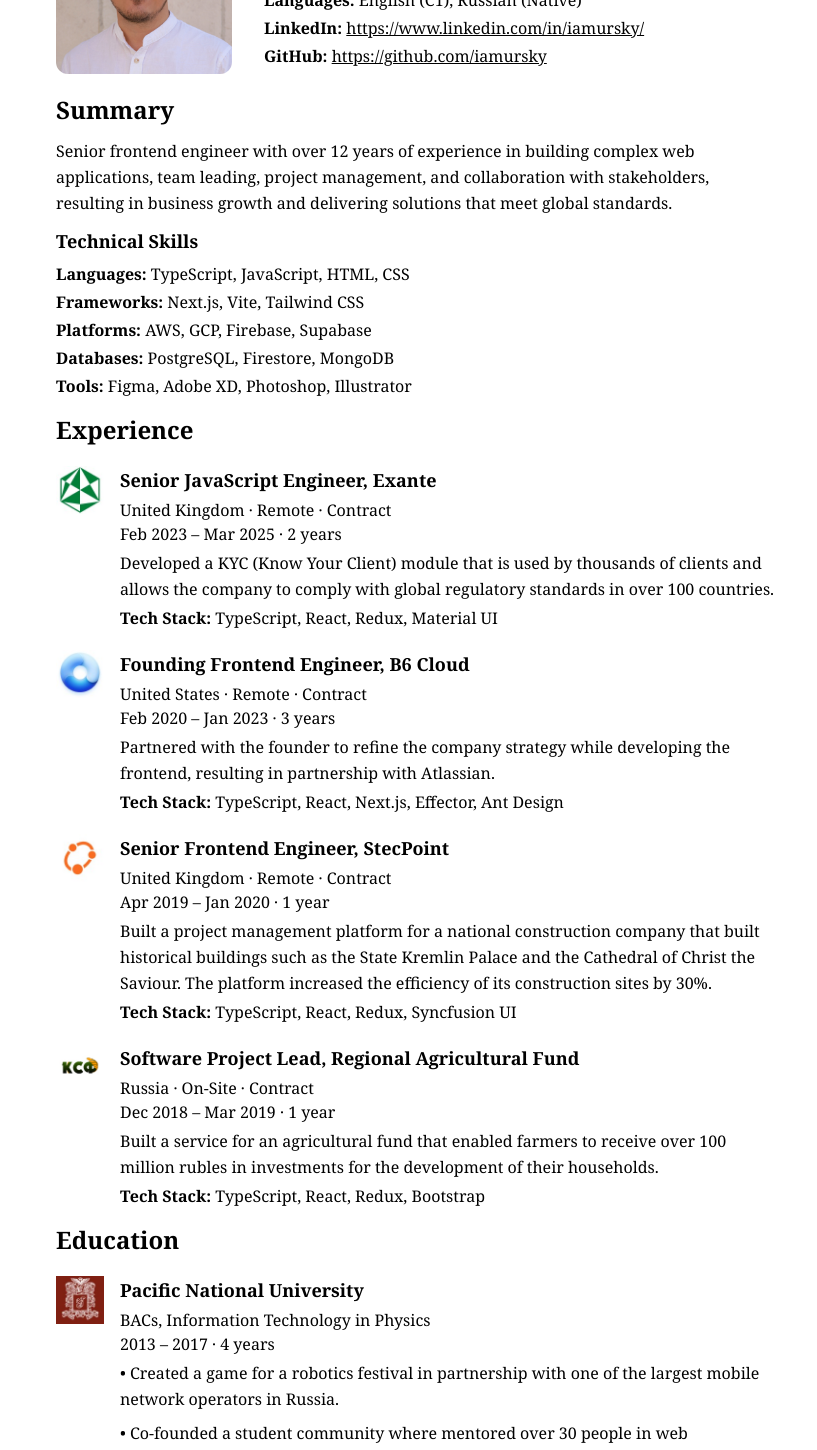
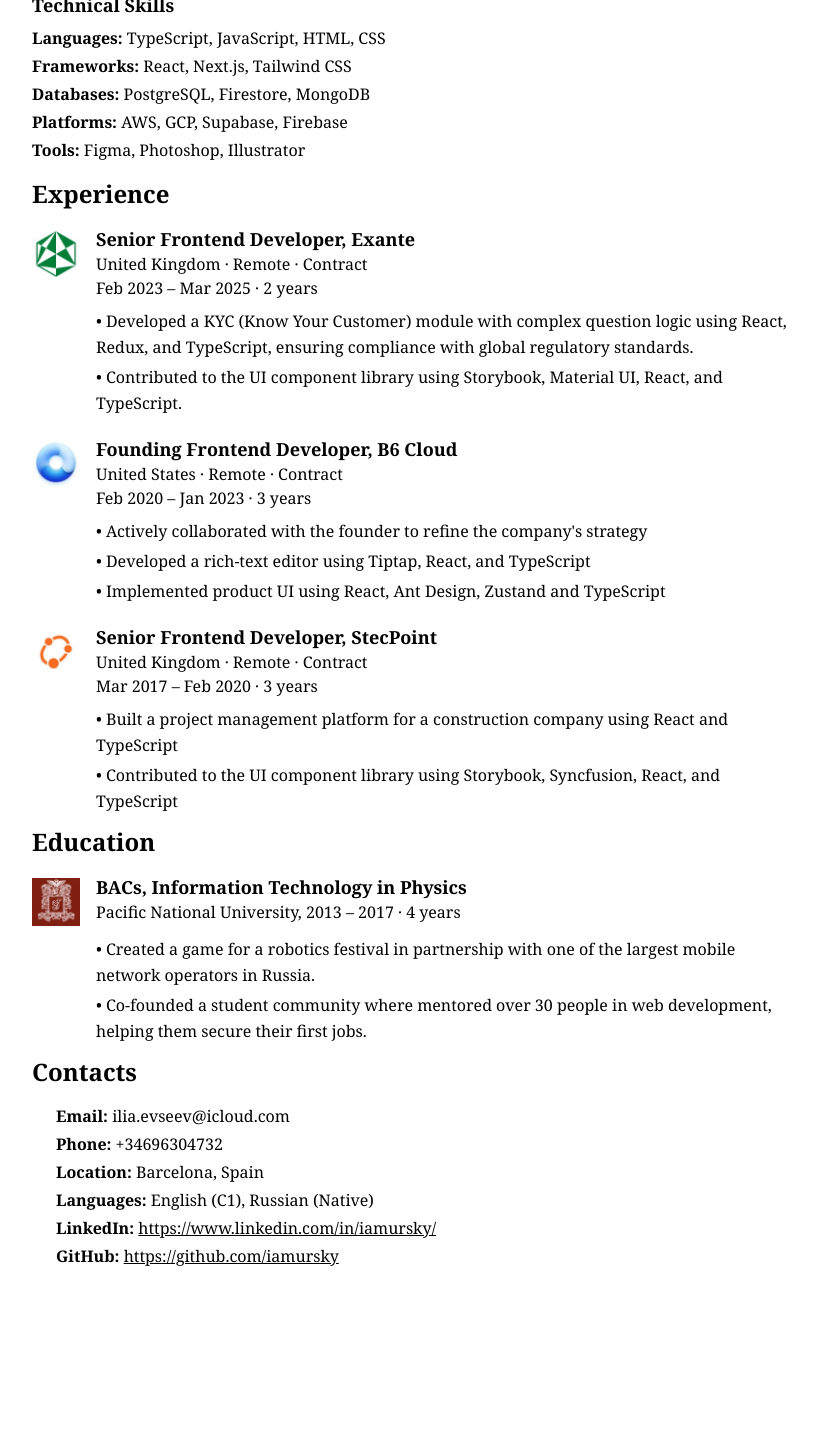
Before and after one commit to iamursky/iamursky, a Next.js app: page /cv in a window 1280 px wide. Shown: the part 180-1630 px from the top of the page, without its empty margins (224-1041 px from the left). After the commit the page ends 1447 px from the top, so only its background shows below. Built offline with nearby package versions, Linux system fonts and the light colour scheme.

Commit message:
Update CV

```diff
--- /dev/null
+++ b/src/app/cv/education-item.tsx
@@ -0,0 +1,39 @@
+import type { StaticImageData } from "next/image";
+import type { FC } from "react";
+
+import Image from "next/image";
+
+export type TEducationItem = {
+  logo: StaticImageData;
+  title: string;
+  schoolName: string;
+  duration: string;
+  bullets: string[];
+};
+
+export const EducationItem: FC<TEducationItem> = ({
+  logo,
+  title,
+  schoolName,
+  duration,
+  bullets,
+}) => (
+  <article className="flex gap-4">
+    <Image src={logo} alt="" role="presentation" loading="lazy" className="h-12 w-12" />
+    <div className="flex flex-col gap-4">
+      <div className="flex flex-col gap-2">
+        <h3 className="text-lg leading-none font-bold">{title}</h3>
+        <p className="leading-none">
+          {schoolName}, {duration}
+        </p>
+      </div>
+      <ul className="flex flex-col gap-1">
+        {bullets.map((item) => (
+          <li className="leading-relaxed" key={item}>
+            • {item}
+          </li>
+        ))}
+      </ul>
+    </div>
+  </article>
+);
--- /dev/null
+++ b/src/app/cv/experience-item.tsx
@@ -0,0 +1,48 @@
+import type { StaticImageData } from "next/image";
+import type { FC } from "react";
+
+import Image from "next/image";
+
+export type TExperienceItem = {
+  logo: StaticImageData;
+  position: string;
+  companyName: string;
+  duration: string;
+  location: string;
+  bullets: string[];
+  techStack: string;
+};
+
+export const ExperienceItem: FC<TExperienceItem> = ({
+  logo,
+  position,
+  companyName,
+  duration,
+  location,
+  bullets,
+  // techStack,
+}) => (
+  <article className="flex gap-4">
+    <Image src={logo} alt="" role="presentation" loading="lazy" className="h-12 w-12" />
+    <div className="flex flex-col gap-3">
+      <div className="flex flex-col gap-2">
+        <h3 className="text-lg leading-none font-bold">
+          {position}, {companyName}
+        </h3>
+        <p className="leading-none">{location}</p>
+        <p className="leading-none">{duration}</p>
+      </div>
+      <ul className="flex flex-col gap-1">
+        {bullets.map((item) => (
+          <li className="leading-relaxed" key={item}>
+            • {item}
+          </li>
+        ))}
+      </ul>
+      {/* <p className="leading-none">
+        <span className="font-bold">Tech Stack: </span>
+        {techStack}
+      </p> */}
+    </div>
+  </article>
+);
--- a/src/app/cv/page.tsx
+++ b/src/app/cv/page.tsx
@@ -2,33 +2,95 @@
 
 import Image from "next/image";
 
+import { ExperienceItem, TExperienceItem } from "./experience-item";
+
+import { EducationItem, TEducationItem } from "./education-item";
 import photo from "./images/avatar.jpg";
 import b6cloud from "./images/b6cloud.jpeg";
 import exante from "./images/exante.jpeg";
-import ksf from "./images/ksf.jpeg";
 import pnu from "./images/pnu.jpeg";
 import stecpoint from "./images/stecpoint.jpeg";
 
 export const metadata: Metadata = {
   title: "Ilya Evseev — Senior Frontend Engineer",
   description:
-    "Senior frontend engineer with over 12 years of experience in building complex web applications, team leading, project management, and collaboration with stakeholders, resulting in business growth and delivering solutions that meet global standards.",
+    "Senior frontend engineer with 12 years of experience in building complex web applications, team leading, project management, and collaboration with stakeholders, resulting in business growth and delivering solutions that meet global standards.",
 };
 
 export default function Page() {
   return (
-    <div className="mx-auto flex w-full max-w-3xl flex-col p-6">
-      <h1 className="text-3xl leading-none font-bold">Ilya Evseev — Senior Frontend Engineer</h1>
+    <div className="mx-auto flex w-full max-w-3xl flex-col">
+      <section>
+        <div className="flex flex-row-reverse gap-8">
+          <div className="relative h-40 w-40 overflow-hidden rounded-sm">
+            <Image
+              priority
+              src={photo}
+              alt="Ilya Evseev's Photo"
+              className="absolute"
+              objectFit="cover"
+              objectPosition="center"
+              layout="fill"
+            />
+          </div>
+          <div className="flex-1 py-2">
+            <h1 className="mb-4 text-2xl font-bold">Ilya Evseev — Senior Frontend Engineer</h1>
 
-      <section className="mt-6 flex items-center gap-8">
-        <Image
-          priority
-          src={photo}
-          alt="Ilya Evseev's Photo"
-          className="not-sr-only h-44 w-auto overflow-hidden rounded-xl"
-        />
-        <div className="flex flex-1 flex-col gap-3">
-          <h2 className="sr-only">Contacts</h2>
+            <h2 className="sr-only">Summary</h2>
+            <p className="leading-relaxed">
+              Senior frontend engineer with over 12 years of experience in building complex web
+              applications, team leading, project management, and collaboration with stakeholders,
+              resulting in business growth and delivering solutions that meet global standards.
+            </p>
+
+            <h3 className="my-4 text-lg leading-none font-bold">Technical Skills</h3>
+            <div className="flex flex-col gap-3">
+              <p className="leading-none">
+                <span className="font-bold">Languages: </span>
+                <span>TypeScript, JavaScript, HTML, CSS</span>
+              </p>
+              <p className="leading-none">
+                <span className="font-bold">Frameworks: </span>
+                <span>React, Next.js, Tailwind CSS</span>
+              </p>
+              <p className="leading-none">
+                <span className="font-bold">Databases: </span>
+                <span>PostgreSQL, Firestore, MongoDB</span>
+              </p>
+              <p className="leading-none">
+                <span className="font-bold">Platforms: </span>
+                <span>AWS, GCP, Supabase, Firebase</span>
+              </p>
+              <p className="leading-none">
+                <span className="font-bold">Tools: </span>
+                <span>Figma, Photoshop, Illustrator</span>
+              </p>
+            </div>
+          </div>
+        </div>
+      </section>
+
+      <section className="mt-4">
+        <h2 className="mb-6 text-2xl leading-none font-bold">Experience</h2>
+        <div className="flex flex-col gap-6">
+          {EXPERIENCE.map((experience) => (
+            <ExperienceItem key={experience.companyName} {...experience} />
+          ))}
+        </div>
+      </section>
+
+      <section className="mt-4 break-before-page">
+        <h2 className="mb-6 text-2xl leading-none font-bold">Education</h2>
+        <div className="flex flex-col gap-8">
+          {EDUCATION.map((education) => (
+            <EducationItem key={education.schoolName} {...education} />
+          ))}
+        </div>
+      </section>
+
+      <section className="mt-4">
+        <h2 className="mb-6 text-2xl leading-none font-bold">Contacts</h2>
+        <div className="ml-6 flex flex-col gap-3">
           <p className="leading-none">
             <span className="font-bold">Email: </span>
             <a href="mailto:ilia.evseev@icloud.com">ilia.evseev@icloud.com</a>
@@ -59,146 +121,85 @@
           </p>
         </div>
       </section>
-
-      <section className="mt-6">
-        <h2 className="mb-4 text-2xl leading-none font-bold">Summary</h2>
-        <p className="leading-relaxed">
-          Senior frontend engineer with over 12 years of experience in building complex web
-          applications, team leading, project management, and collaboration with stakeholders,
-          resulting in business growth and delivering solutions that meet global standards.
-        </p>
-
-        <h3 className="my-4 text-lg leading-none font-bold">Technical Skills</h3>
-        <div className="flex flex-col gap-3">
-          <p className="leading-none">
-            <span className="font-bold">Languages: </span>
-            <span>TypeScript, JavaScript, HTML, CSS</span>
-          </p>
-          <p className="leading-none">
-            <span className="font-bold">Frameworks: </span>
-            <span>Next.js, Vite, Tailwind CSS</span>
-          </p>
-          <p className="leading-none">
-            <span className="font-bold">Platforms: </span>
-            <span>AWS, GCP, Firebase, Supabase</span>
-          </p>
-          <p className="leading-none">
-            <span className="font-bold">Databases: </span>
-            <span>PostgreSQL, Firestore, MongoDB</span>
-          </p>
-          <p className="leading-none">
-            <span className="font-bold">Tools: </span>
-            <span>Figma, Adobe XD, Photoshop, Illustrator</span>
-          </p>
-        </div>
-      </section>
-
-      <section className="mt-6">
-        <h2 className="mb-6 text-2xl leading-none font-bold">Experience</h2>
-
-        <div className="flex flex-col gap-6">
-          <div className="flex gap-4">
-            <Image src={exante} alt="Exante Logo" loading="lazy" className="h-12 w-12" />
-            <div className="flex flex-col gap-2">
-              <h3 className="text-lg font-bold">Senior JavaScript Engineer, Exante</h3>
-              <p className="leading-none">United Kingdom · Remote · Contract</p>
-              <p className="leading-none">Feb 2023 &ndash; Mar 2025 · 2 years</p>
-              <p className="leading-relaxed">
-                Developed a KYC (Know Your Client) module that is used by thousands of clients and
-                allows the company to comply with global regulatory standards in over 100 countries.
-              </p>
-              <p className="leading-none">
-                <span className="font-bold">Tech Stack: </span>TypeScript, React, Redux, Material UI
-              </p>
-            </div>
-          </div>
-
-          <div className="flex gap-4">
-            <Image src={b6cloud} alt="B6 Cloud Logo" loading="lazy" className="h-12 w-12" />
-            <div className="flex flex-col gap-2">
-              <h3 className="text-lg font-bold">Founding Frontend Engineer, B6 Cloud</h3>
-              <p className="leading-none">United States · Remote · Contract</p>
-              <p className="leading-none">Feb 2020 &ndash; Jan 2023 · 3 years</p>
-              <p className="leading-relaxed">
-                Partnered with the founder to refine the company strategy while developing the
-                frontend, resulting in partnership with Atlassian.
-              </p>
-              <p className="leading-none">
-                <span className="font-bold">Tech Stack: </span>TypeScript, React, Next.js, Effector,
-                Ant Design
-              </p>
-            </div>
-          </div>
-
-          <div className="flex gap-4">
-            <Image src={stecpoint} alt="StecPoint Logo" loading="lazy" className="h-12 w-12" />
-            <div className="flex flex-col gap-2">
-              <h3 className="text-lg font-bold">Senior Frontend Engineer, StecPoint</h3>
-              <p className="leading-none">United Kingdom · Remote · Contract</p>
-              <p className="leading-none">Apr 2019 &ndash; Jan 2020 · 1 year</p>
-              <p className="leading-relaxed">
-                Built a project management platform for a national construction company that built
-                historical buildings such as the State Kremlin Palace and the Cathedral of Christ
-                the Saviour. The platform increased the efficiency of its construction sites by 30%.
-              </p>
-              <p className="leading-none">
-                <span className="font-bold">Tech Stack: </span>TypeScript, React, Redux, Syncfusion
-                UI
-              </p>
-            </div>
-          </div>
-
-          <div className="flex gap-4">
-            <Image
-              src={ksf}
-              alt="Regional Agricultural Fund Logo"
-              loading="lazy"
-              className="h-12 w-12"
-            />
-            <div className="flex flex-col gap-2">
-              <h3 className="text-lg font-bold">
-                Software Project Lead, Regional Agricultural Fund
-              </h3>
-              <p className="leading-none">Russia · On-Site · Contract</p>
-              <p className="leading-none">Dec 2018 &ndash; Mar 2019 · 1 year</p>
-              <p className="leading-relaxed">
-                Built a service for an agricultural fund that enabled farmers to receive over 100
-                million rubles in investments for the development of their households.
-              </p>
-              <p className="leading-none">
-                <span className="font-bold">Tech Stack: </span>TypeScript, React, Redux, Bootstrap
-              </p>
-            </div>
-          </div>
-        </div>
-      </section>
-
-      <section className="mt-6">
-        <h2 className="mb-6 text-2xl leading-none font-bold">Education</h2>
-        <div className="flex flex-col gap-8">
-          <div className="flex gap-4">
-            <Image
-              src={pnu}
-              alt="Pacific National University Logo"
-              loading="lazy"
-              className="h-12 w-12"
-            />
-            <div className="flex flex-col gap-2">
-              <h3 className="text-lg font-bold">Pacific National University</h3>
-              <p className="leading-none">BACs, Information Technology in Physics</p>
-              <p className="leading-none">2013 &ndash; 2017 · 4 years</p>
-              <p className="leading-relaxed">
-                • Created a game for a robotics festival in partnership with one of the largest
-                mobile network operators in Russia.
-              </p>
-              <p className="leading-relaxed">
-                • Co-founded a student community where mentored over 30 people in web development,
-                helping them secure their first jobs.
-              </p>
-            </div>
-          </div>
-        </div>
-      </section>
     </div>
   );
 }
+
+const EXPERIENCE: TExperienceItem[] = [
+  {
+    logo: exante,
+    position: "Senior Frontend Developer",
+    companyName: "Exante",
+    duration: "Feb 2023 – Mar 2025 · 2 years",
+    location: "United Kingdom · Remote · Contract",
+    bullets: [
+      "Developed a KYC (Know Your Customer) module with complex question logic using React, Redux, and TypeScript, ensuring compliance with global regulatory standards.",
+      "Contributed to the UI component library using Storybook, Material UI, React, and TypeScript.",
+    ],
+    techStack: "React, Redux, Material UI, TypeScript",
+  },
+  {
+    logo: b6cloud,
+    position: "Founding Frontend Developer",
+    companyName: "B6 Cloud",
+    duration: "Feb 2020 – Jan 2023 · 3 years",
+    location: "United States · Remote · Contract",
+    bullets: [
+      "Actively collaborated with the founder to refine the company's strategy",
+      "Developed a rich-text editor using Tiptap, React, and TypeScript",
+      "Implemented product UI using React, Ant Design, Zustand and TypeScript",
+    ],
+    techStack: "Next.js, Zustand, Ant Design, TypeScript",
+  },
+  {
+    logo: stecpoint,
+    position: "Senior Frontend Developer",
+    companyName: "StecPoint",
+    duration: "Mar 2017 – Feb 2020 · 3 years",
+    location: "United Kingdom · Remote · Contract",
+    bullets: [
+      "Built a project management platform for a construction company using React and TypeScript",
+      "Contributed to the UI component library using Storybook, Syncfusion, React, and TypeScript",
+    ],
+    techStack: "React, Redux, Syncfusion, TypeScript",
+  },
+  // {
+  //   logo: ksf,
+  //   position: "Freelance Web Developer",
+  //   companyName: "Regional Agricultural Fund",
+  //   duration: "Sep 2016 – Feb 2017 · 6 month",
+  //   location: "Russia · On-Site · Contract",
+  //   bullets: [
+  //     "Secured a contract and led product development of a service for a regional agricultural fund",
+  //     "Built the product UI using React, Redux, and TypeScript",
+  //     "Built an Excel-like table for tracking household expenses using React and TypeScript",
+  //   ],
+  //   techStack: "TypeScript, React, Redux, Bootstrap",
+  // },
+  // {
+  //   logo: html_academy,
+  //   position: "React.js and JavaScript Mentor",
+  //   companyName: "HMTL Academy",
+  //   duration: "Jan 2014 – Mar 2017 · 3 years",
+  //   location: "Russia · Remote · Contract",
+  //   bullets: [
+  //     "Secured a contract and led product development of a service for a regional agricultural fund",
+  //     "Built the product UI using React, Redux, and TypeScript",
+  //     "Built an Excel-like table for tracking household expenses using React and TypeScript",
+  //   ],
+  //   techStack: "React, Redux, Bootstrap, TypeScript",
+  // },
+];
+
+const EDUCATION: TEducationItem[] = [
+  {
+    logo: pnu,
+    title: "BACs, Information Technology in Physics",
+    schoolName: "Pacific National University",
+    duration: "2013 – 2017 · 4 years",
+    bullets: [
+      "Created a game for a robotics festival in partnership with one of the largest mobile network operators in Russia.",
+      "Co-founded a student community where mentored over 30 people in web development, helping them secure their first jobs.",
+    ],
+  },
+];
```
Also changed, not shown: src/app/cv/images/html-academy.jpeg (added).
